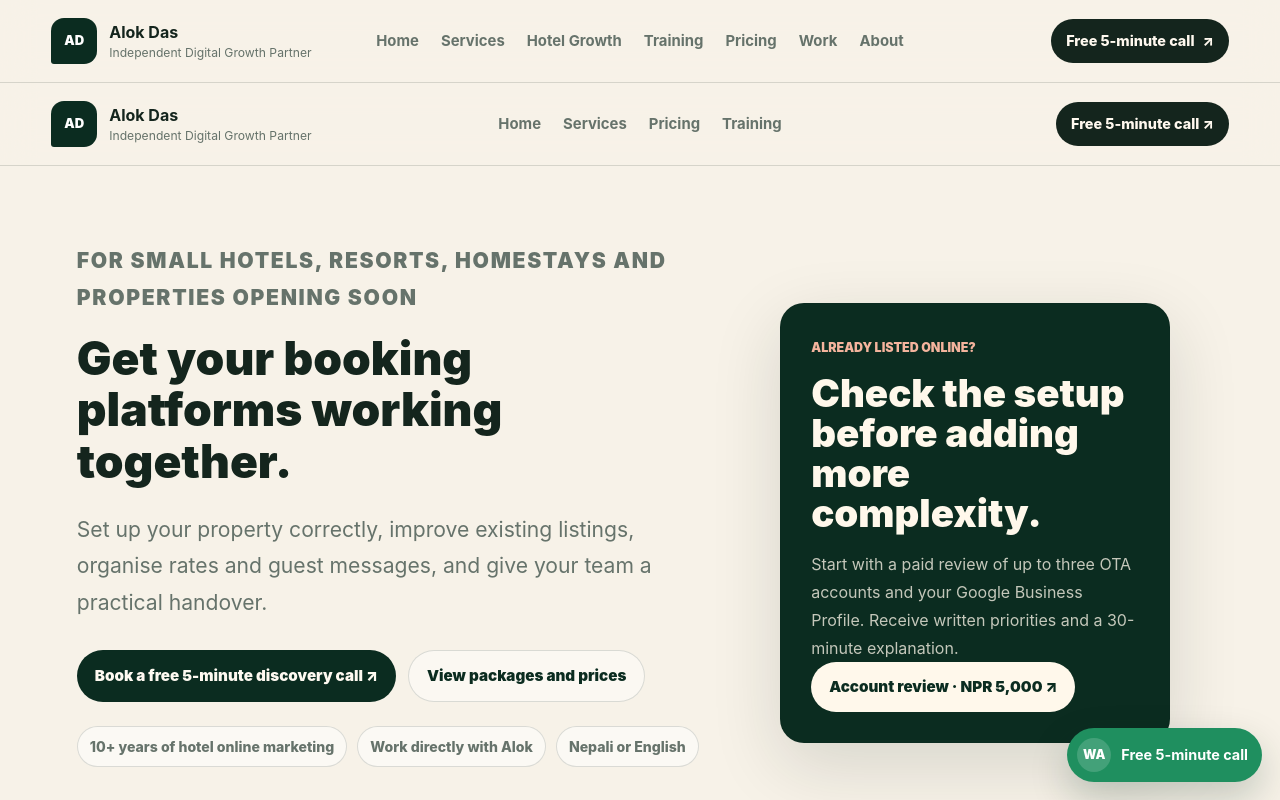
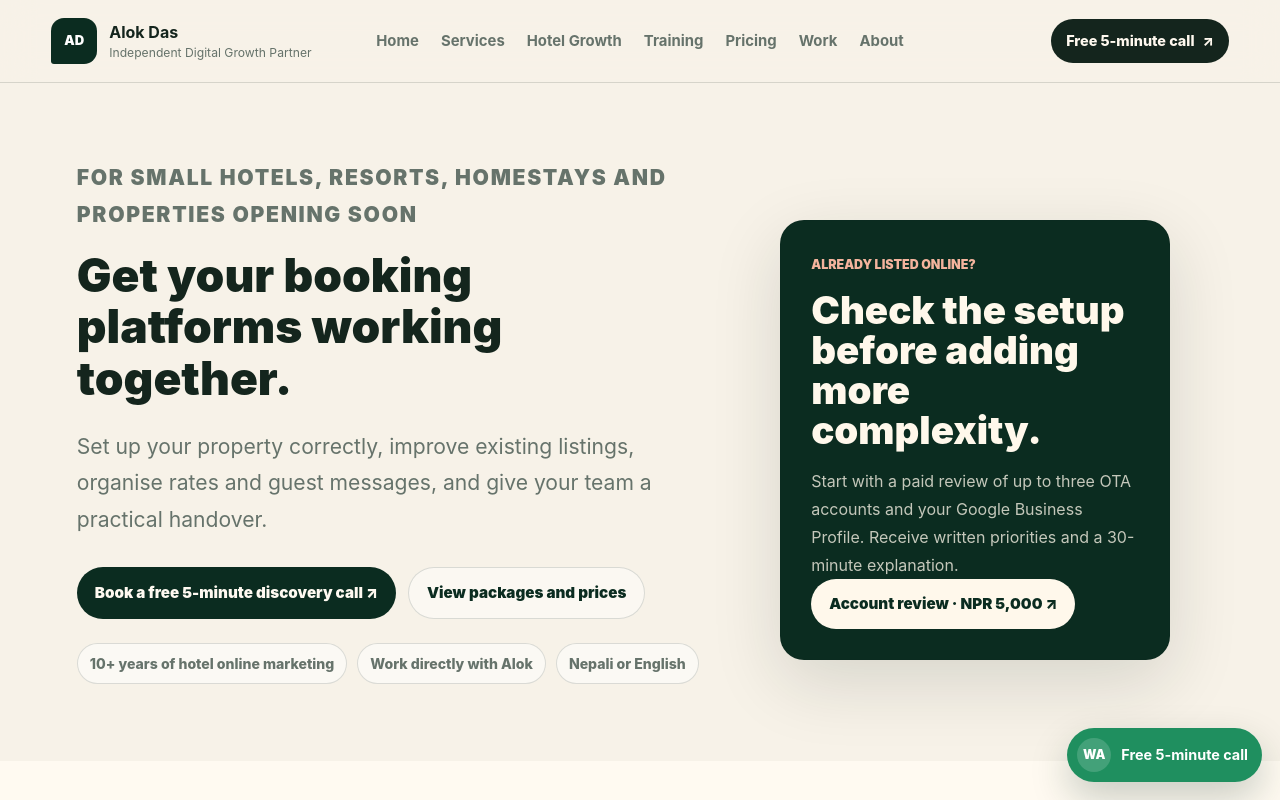
Before and after one commit to alokdaskomail-beep/alok-das-website, a Next.js app: page /hotel-growth in a window 1280 px wide. Shown: the top 800 px of the page. Built offline with nearby package versions, Linux system fonts and the light colour scheme.

Commit message:
Use shared navigation across website pages

```diff
--- a/src/app/hotel-growth/page.tsx
+++ b/src/app/hotel-growth/page.tsx
@@ -44,12 +44,7 @@ export default function HotelGrowthPage() {
           "@type": "Question", name: question, acceptedAnswer: { "@type": "Answer", text: answer },
         })),
       }) }} />
-      <header className="site-header">
-        <Link className="brand" href="/" aria-label="Alok Das home"><span className="brand-mark">AD</span><span><strong>Alok Das</strong><small>Independent Digital Growth Partner</small></span></Link>
-        <nav aria-label="Primary navigation"><Link href="/">Home</Link><a href="#services">Services</a><a href="#pricing">Pricing</a><Link href="/hotel-training">Training</Link></nav>
-        <a className="header-cta" href={hotelWhatsappUrl}>Free 5-minute call ↗</a>
-        <details className="mobile-menu"><summary aria-label="Open navigation menu"><span /><span /><span /></summary><div className="mobile-menu-panel"><Link href="/">Home</Link><a href="#services">Services</a><a href="#pricing">Pricing</a><Link href="/hotel-training">Training</Link><a href={hotelWhatsappUrl}>Free 5-minute call ↗</a></div></details>
-      </header>
+
       <section className="hotel-page-hero">
         <div><p className="eyebrow">For small hotels, resorts, homestays and properties opening soon</p><h1>Get your booking platforms working together.</h1><p>Set up your property correctly, improve existing listings, organise rates and guest messages, and give your team a practical handover.</p><div className="hero-actions"><a className="button button-primary" href={hotelWhatsappUrl}>Book a free 5-minute discovery call ↗</a><a className="button button-secondary" href="#pricing">View packages and prices</a></div><div className="hero-terms"><span>10+ years of hotel online marketing</span><span>Work directly with Alok</span><span>Nepali or English</span></div></div>
         <aside className="hotel-audit-card"><span>Already listed online?</span><h2>Check the setup before adding more complexity.</h2><p>Start with a paid review of up to three OTA accounts and your Google Business Profile. Receive written priorities and a 30-minute explanation.</p><a className="button button-light" href={hotelPackages[0].href}>Account review · NPR 5,000 ↗</a></aside>
```
